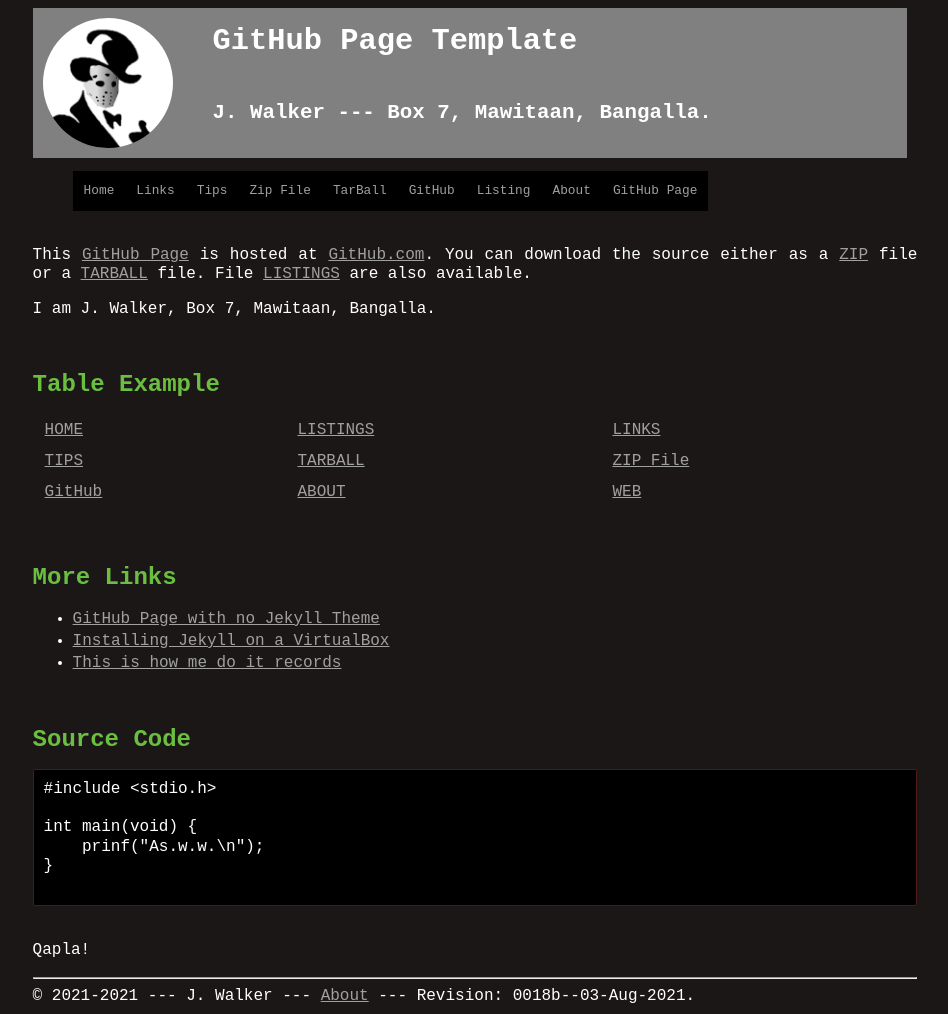
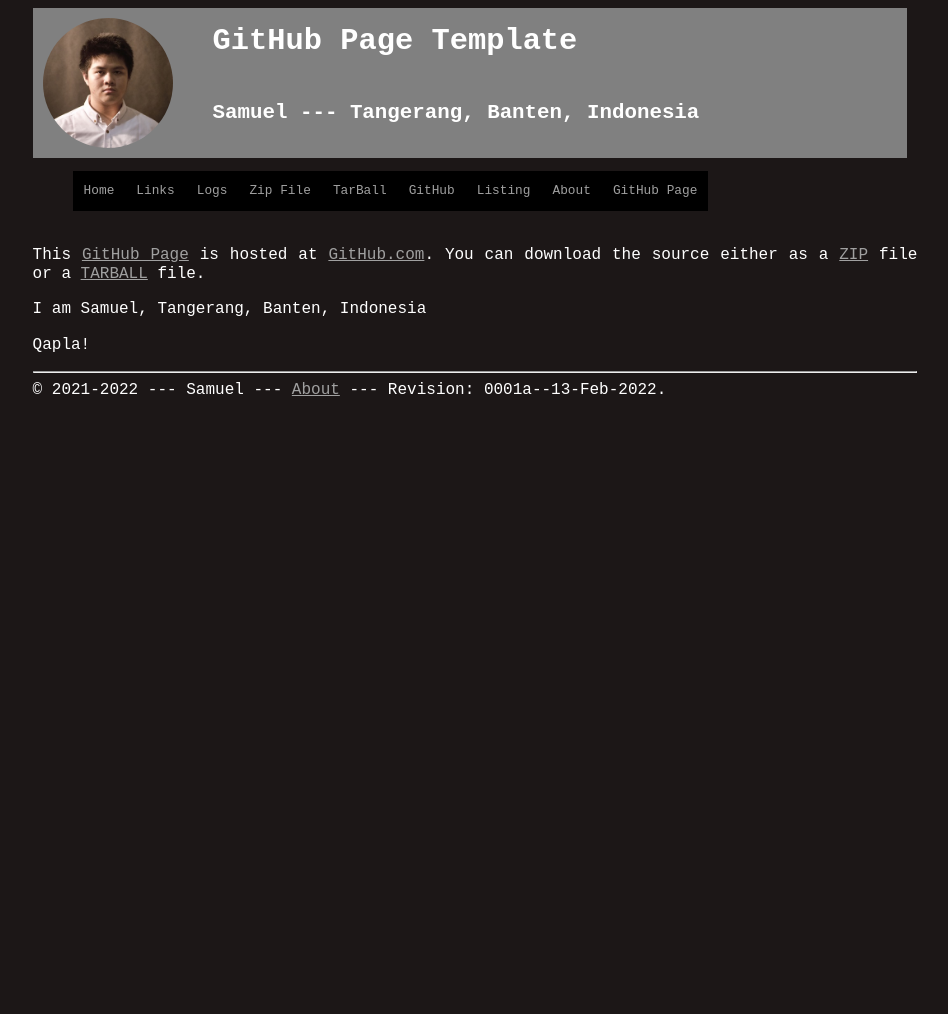
Before and after one commit to kalEl2001/sp221, a Jekyll site: the page built from index.md, in a window 1280 px wide. Shown: the whole page, without its empty margins (165-1113 px from the left). Built offline with Jekyll 4.4.1, drawn with Linux system fonts in a browser that asks for light colours; after the commit the page ends 900 px from its top, so only the background shows below that.

Commit message:
Made some adjustments to GitHub page

````diff
--- a/_config.yml
+++ b/_config.yml
@@ -1,5 +1,5 @@
-version:     "0018b--03-Aug-2021"
-copyright:   "2021-2021"
+version:     "0001a--13-Feb-2022"
+copyright:   "2021-2022"
 description:
   This is a
   GitHub Page Template
@@ -11,8 +11,8 @@
   link:      "/"
 - navbar:    "Links"
   link:      "/LINKS/"
-- navbar:    "Tips"
-  link:      "/TIPS/"
+- navbar:    "Logs"
+  link:      "/TXT/mylog.txt"
 - navbar:    "Zip File"
   link:      "/template.zip"
 - navbar:    "TarBall"
@@ -27,8 +27,8 @@
   link:      "https://template.vlsm.org/"
 title:       "GitHub Page Template"
 lang:        "en-US"
-author:      "J. Walker"
-address:     "Box 7, Mawitaan, Bangalla."
+author:      "Samuel"
+address:     "Tangerang, Banten, Indonesia"
 sitemap:     "true"
 markdown:    "kramdown"
 defaults:
@@ -43,6 +43,4 @@
 - jekyll-seo-tag
 google_analytics: "UA-89852122-15"
 
-urlweb:           "https://template.vlsm.org/"
-urlcontact:       "TBA"
-urlgithub:        "https://github.com/ThisIsHowMeDoIt/template"
+urlgithub:        "https://github.com/kalEl2001/sp221"
--- a/index.md
+++ b/index.md
@@ -6,35 +6,8 @@
 You can download the source either as a
 [ZIP]({{ site.baseurl }}/template.zip) file or a
 [TARBALL]({{ site.baseurl }}/template.tar.bz2) file.
-File [LISTINGS]({{ site.baseurl }}/000.html) are also available.
 
 I am {{ site.author }}, {{ site.address }}
+<br>
 
-<br>
-## Table Example
-
-| [HOME]({{ site.baseurl }}/) | [LISTINGS]({{ site.baseurl }}/000.html) | [LINKS]({{ site.baseurl }}/LINKS/) |
-| [TIPS]({{ site.baseurl }}/TIPS/) | [TARBALL]({{ site.baseurl }}/template.tar.bz2) | [ZIP File]({{ site.baseurl }}/template.zip) |
-| [GitHub]({{ site.urlgithub }}) | [ABOUT]({{ site.baseurl }}/ABOUT/) | [WEB]({{ site.urlweb }}) |
-
-<br>
-## More Links
-
-* [GitHub Page with no Jekyll Theme](https://doit.vlsm.org/001.md)
-* [Installing Jekyll on a VirtualBox](https://doit.vlsm.org/005.md)
-* [This is how me do it records](https://doit.vlsm.org/)
-
-<br>
-## Source Code
-
-```
-#include <stdio.h>
-
-int main(void) {
-    prinf("As.w.w.\n");
-}
-
-```
-
-<br>
 Qapla!
````
Also changed, not shown: about.md (+2 -10 lines), links.md (+2 -14 lines), tips.md (deleted, +0 -20 lines), assets/images/default.jpg, favicon.ico, 1 other file.
